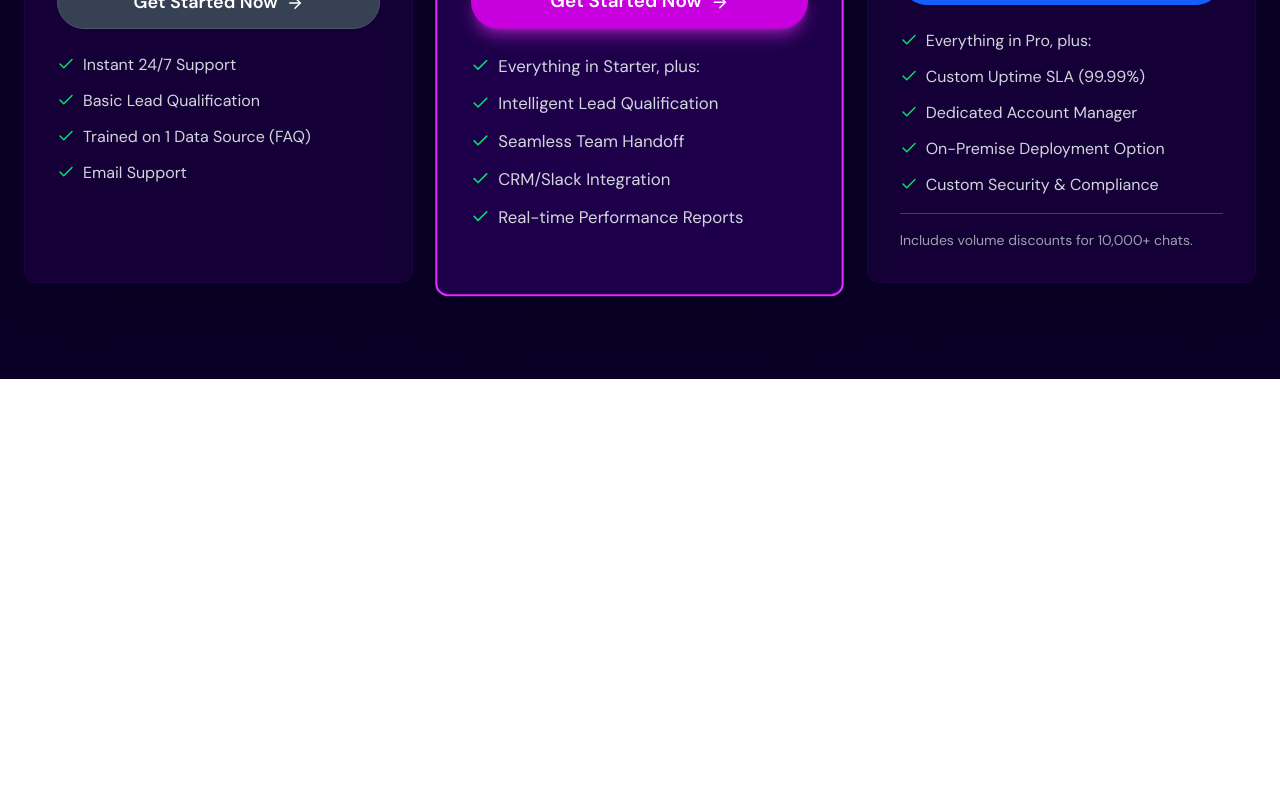
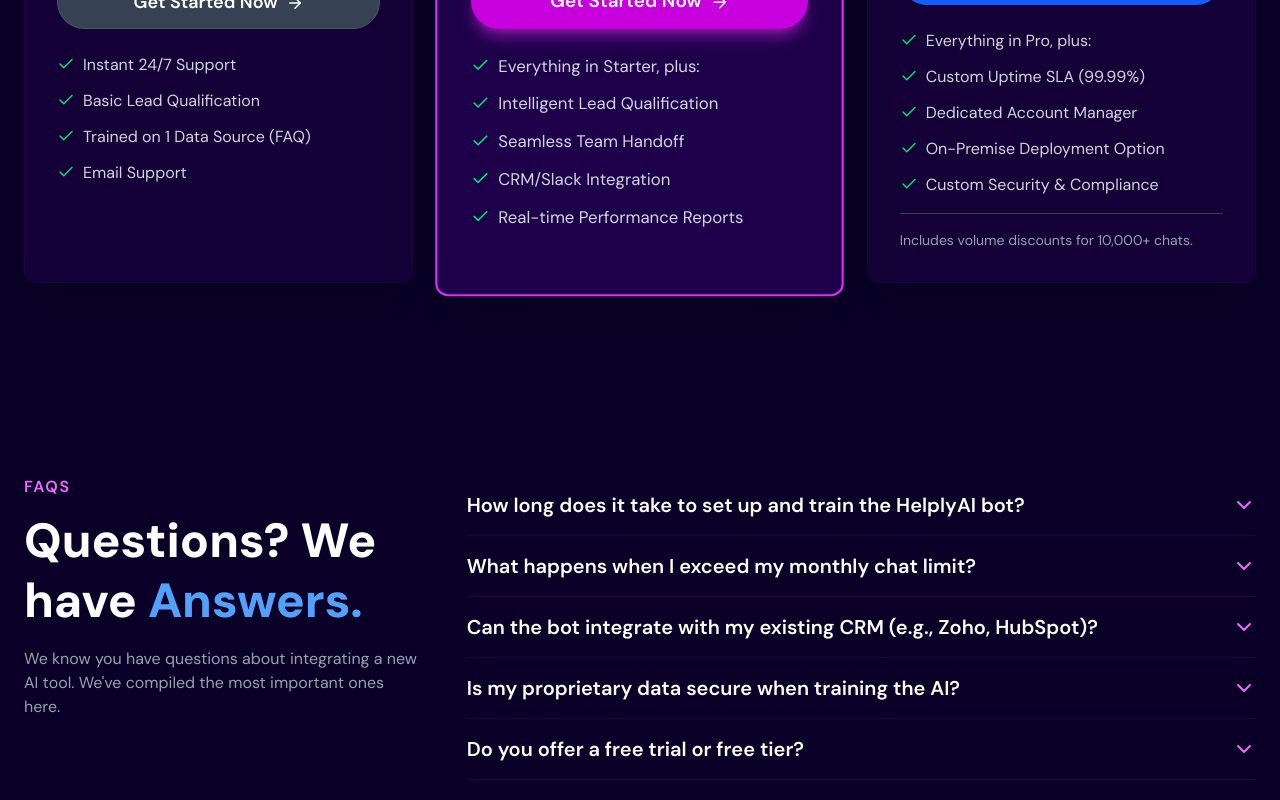
Before and after one commit to DsDigitalz/AI-FAQ-Lead-Capture-Bot, a React (Vite) app: page / in a window 1280 px wide. Shown: the part 2306-3106 px from the top of the page. Before the commit the page ends 2685 px from the top, so only its background shows below. Built offline with nearby package versions, Linux system fonts and the light colour scheme; a web font is replaced by a local one.

Commit message:
added FAQSection.jsx

```diff
--- a/src/App.jsx
+++ b/src/App.jsx
@@ -3,6 +3,7 @@
 import HeroSection from "./components/HeroSection";
 import FeaturesSection from "./components/FeaturesSection";
 import PricingSection from "./components/PricingSection";
+import FAQSection from "./components/FAQSection";
 
 export default function App() {
   return (
@@ -11,6 +12,7 @@
       <HeroSection />
       <FeaturesSection />
       <PricingSection />
+      <FAQSection />
     </div>
   );
 }
--- /dev/null
+++ b/src/components/FAQSection.jsx
@@ -0,0 +1,125 @@
+import React, { useState } from "react";
+import { motion } from "framer-motion";
+import { ChevronDown, ChevronUp } from "lucide-react";
+
+// --- Framer Motion Animation Setup ---
+const containerVariants = {
+  hidden: { opacity: 0, y: 50 },
+  visible: {
+    opacity: 1,
+    y: 0,
+    transition: {
+      duration: 0.8,
+      delayChildren: 0.2,
+      staggerChildren: 0.1,
+    },
+  },
+};
+
+const itemVariants = {
+  hidden: { opacity: 0, y: 30 },
+  visible: { opacity: 1, y: 0 },
+};
+// ------------------------------------
+
+const faqData = [
+  {
+    question: "How long does it take to set up and train the HelplyAI bot?",
+    answer:
+      "Setup is instant. You can train the AI in less than 5 minutes by uploading your existing documents (PDFs, FAQs, website links). The bot processes and learns your data immediately.",
+  },
+  {
+    question: "What happens when I exceed my monthly chat limit?",
+    answer:
+      "We notify you when you reach 80% of your limit. We will never cut off a conversation abruptly. Instead, usage beyond your limit is automatically billed at a small, fixed rate per chat, or you can instantly upgrade your plan.",
+  },
+  {
+    question:
+      "Can the bot integrate with my existing CRM (e.g., Zoho, HubSpot)?",
+    answer:
+      "Yes. Our Pro Automation and Enterprise tiers support seamless, two-way integration with popular CRMs and tools like Slack, HubSpot, Salesforce, and Zoho to log leads and support transcripts.",
+  },
+  {
+    question: "Is my proprietary data secure when training the AI?",
+    answer:
+      "Absolutely. All data used for training is encrypted both in transit and at rest. We maintain strict compliance standards, including GDPR, and your data is never used to train the general model.",
+  },
+  {
+    question: "Do you offer a free trial or free tier?",
+    answer:
+      "Yes, we offer a free 7-day trial with full access to the Starter Bot features. No credit card is required to begin. This allows you to fully test the lead capture and support capabilities.",
+  },
+];
+
+const AccordionItem = ({ question, answer }) => {
+  const [isOpen, setIsOpen] = useState(false);
+
+  return (
+    <motion.div
+      variants={itemVariants}
+      className="border-b border-[#210045] py-4"
+    >
+      <button
+        className="flex justify-between items-center w-full text-left focus:outline-none"
+        onClick={() => setIsOpen(!isOpen)}
+      >
+        <span className="text-xl font-semibold text-white">{question}</span>
+        {isOpen ? (
+          <ChevronUp className="w-6 h-6 text-fuchsia-400" />
+        ) : (
+          <ChevronDown className="w-6 h-6 text-fuchsia-400" />
+        )}
+      </button>
+
+      {/* Accordion Content - Uses CSS transition for smooth height change */}
+      <div
+        className={`overflow-hidden transition-all duration-300 ease-in-out ${
+          isOpen ? "max-h-96 opacity-100 mt-3" : "max-h-0 opacity-0"
+        }`}
+      >
+        <p className="text-gray-300 pr-10">{answer}</p>
+      </div>
+    </motion.div>
+  );
+};
+
+export default function FAQSection() {
+  return (
+    <div className="py-24 bg-[#0A0027] text-white" id="faq">
+      <motion.div
+        className="max-w-7xl mx-auto px-6 lg:flex lg:space-x-12"
+        variants={containerVariants}
+        initial="hidden"
+        whileInView="visible"
+        viewport={{ once: true, amount: 0.3 }}
+      >
+        {/* Left Content */}
+        <div className="lg:w-1/3 mb-10 lg:mb-0">
+          <motion.div variants={itemVariants}>
+            <p className="text-fuchsia-400 font-semibold uppercase tracking-widest mb-3">
+              FAQs
+            </p>
+            <h2 className="text-4xl sm:text-5xl font-extrabold leading-tight mb-4">
+              Questions? We have <span className="text-blue-400">Answers.</span>
+            </h2>
+            <p className="text-gray-400">
+              We know you have questions about integrating a new AI tool. We've
+              compiled the most important ones here.
+            </p>
+          </motion.div>
+        </div>
+
+        {/* Right Accordion */}
+        <div className="lg:w-2/3">
+          {faqData.map((item, index) => (
+            <AccordionItem
+              key={index}
+              question={item.question}
+              answer={item.answer}
+            />
+          ))}
+        </div>
+      </motion.div>
+    </div>
+  );
+}
```
